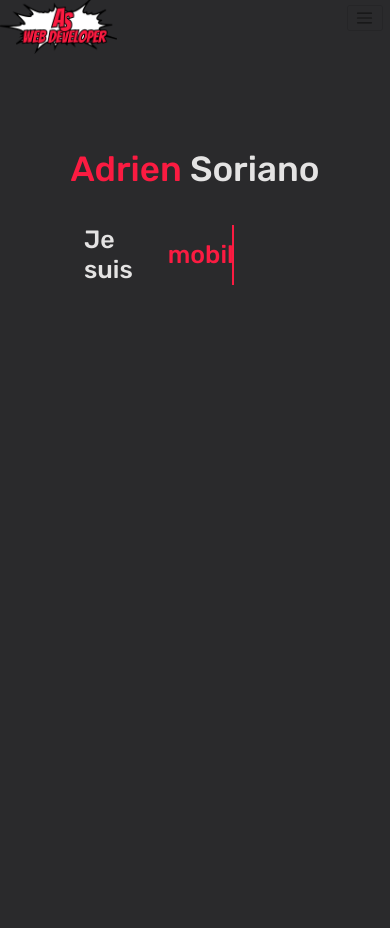
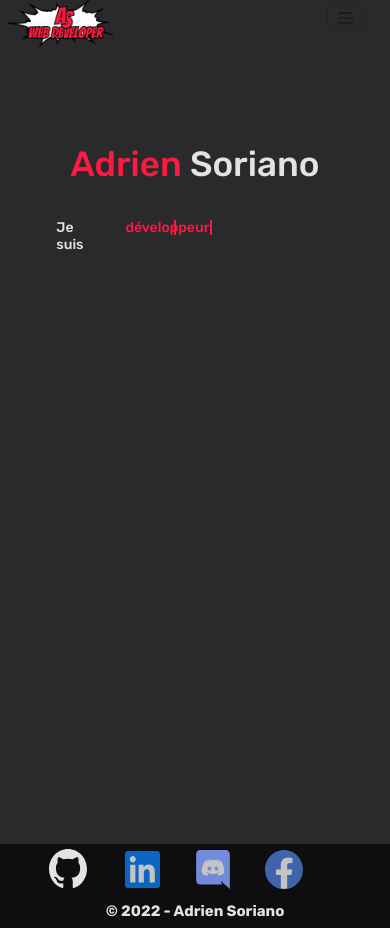
Before and after one commit to AdrienSoriano/portfolio-dev, a PHP site: page /HTML/index.html in a window 390 px wide. Before the commit the page ends 285 px from the top, so only its background shows below. Run offline with PHP 8.4, Linux system fonts and the light colour scheme.

Commit message:
[UP]
Ajout du footer et modification de la nav.

```diff
--- a/CSS/responsive.css
+++ b/CSS/responsive.css
@@ -1,3 +1,22 @@
+@media screen and (max-width: 770px){
+    .menu{
+        display: none;
+    }
+    .burger{
+        display: flex;
+    }
+    .burger ul li a{
+        color: #E4E3E3!important;
+        font-size: 3rem;
+        line-height: 200%;
+    }
+    .container-fluid{
+        width: 90%!important;
+    }
+    footer img{
+        width: 70%;
+    }
+}
 @media screen and (max-width: 450px){
     html{
         font-size: 10px;
@@ -13,4 +32,39 @@
     h1{
         margin-top: 20%;
     }
+    footer img{
+        width: 50%;
+    }
+    h2{
+        padding-left: 0;
+        width: 100%!important;
+        font-size: 1.4rem;
+    }
+    .wrapper .dynamic-txts{
+        margin-left: 15px;
+        height: 15px;
+        line-height: 15px;
+    }
+    @keyframes slide {
+        100%{
+            top: -45px;
+        }
+      }
+    @keyframes typing {
+        40%,
+        60%{
+            left: calc(77% + 20px);
+            margin: 0 -35px 0 35px;
+        }
+        100%{
+            left:0;
+        }
+    }
+    footer{
+        height: 10vh!important;
+    }
+    footer p{
+        font-size: 1.5rem;
+    }
+
 }
--- a/CSS/style.css
+++ b/CSS/style.css
@@ -8,9 +8,19 @@
     font-size: 20px;
 }
 header{
-    width: 100vw;
     height: 100vh;
     background-color: #2A2A2C;
+}
+.header-container{
+    width: 90%!important;
+    margin-left: 2%!important;
+    margin-right: 2%!important;
+}
+.menu ul li a{
+    color: #E4E3E3!important;
+}
+.burger{
+    display: none;
 }
 h1{
     color: #E4E3E3;
@@ -78,3 +88,8 @@
         left:0;
     }
 }
+footer{
+    background-color: #0E0E10;
+    color: #E4E3E3;
+    height: 30vh!important;
+}
--- a/HTML/index.html
+++ b/HTML/index.html
@@ -26,8 +26,50 @@
 <body>
 
     <header>
+        <div class="header-container p-0 m-0 d-flex w-100 justify-content-between">
             <img class="logo" src="../Assets/Media/Logo_principal.png" alt="Image de mon logo">
-        <nav class="navbar navbar-light bg-transparent fixed-top">
+
+            <!--                                  NAVBAR                                   -->
+
+
+            <nav class="menu navbar navbar-expand-lg navbar-light">
+                <div class="container-fluid">
+                <button class="navbar-toggler" type="button" data-bs-toggle="collapse" data-bs-target="#navbarNav" aria-controls="navbarNav" aria-expanded="false" aria-label="Toggle navigation">
+                    <span class="navbar-toggler-icon"></span>
+                </button>
+                <div class="collapse navbar-collapse" id="navbarNav">
+                    <ul class="navbar-nav">
+                    <li class="nav-item">
+                        <a class="nav-link active" aria-current="page" href="#">Accueil</a>
+                    </li>
+                    <li class="nav-item">
+                        <a class="nav-link" href="#">À propos</a>
+                    </li>
+                    <li class="nav-item">
+                        <a class="nav-link" href="#">Projets</a>
+                    </li>
+                    <li class="nav-item">
+                        <a class="nav-link" href="#">Labo</a>
+                    </li>
+                    <li class="nav-item">
+                        <a class="nav-link" href="#">Blogs</a>
+                    </li>
+                    <li class="nav-item">
+                        <a class="nav-link" href="#">Contact</a>
+                    </li>
+                    </ul>
+                </div>
+                </div>
+            </nav>
+
+
+            <!--                                  NAVBAR                                   -->
+
+
+            <!--                                 MENU BURGER                               -->
+
+
+            <nav class="burger navbar navbar-light bg-transparent fixed-top">
                 <div class="container-fluid">
                     <a class="navbar-brand" href="#"></a>
                     <button class="navbar-toggler" type="button" data-bs-toggle="offcanvas" data-bs-target="#offcanvasNavbar" aria-controls="offcanvasNavbar">
@@ -64,6 +106,11 @@
                     </div>
                 </div>
             </nav>
+        </div>
+
+
+        <!--                                MENU BURGER                    -->
+
 
         <div class="container d-flex justify-content-center flex-column w-75">
 
@@ -84,14 +131,44 @@
 
     <main>
 
+        <section class="about">
+
+
+        </section>
+
+        <section class="projects">
+
+
+        </section>
+
+        <section class="lab">
+
+
+        </section>
+
+        <section class="blog">
+
+
+        </section>
+
+        <section class="contact">
+
+
+        </section>
+
 
 
 
     </main>
 
-    <footer>
-
-
+    <footer class="w-100 d-flex justify-content-around align-items-center flex-column">
+        <div class="w-75 d-flex justify-content-around align-items-center m-0 p-0">
+            <a href="https://github.com/AdrienSoriano" target="_blank"><img src="../Assets/Media/Github_footer.svg" alt=""></a>
+            <a href="https://www.linkedin.com/in/adrien-soriano-695b46a7/" target="_blank"><img src="../Assets/Media/Linkedin_footer.svg" alt=""></a>
+            <a href="https://discord.gg/q2ZU8bvBSm" target="_blank"><img src="../Assets/Media/Discord_footer.svg" alt=""></a>
+            <a href=""><img src="../Assets/Media/Facebook_footer.svg" alt=""></a>
+        </div>
+        <p class="w-100 text-center m-0 fw-bold">&copy; 2022 - Adrien Soriano</p>
 
     </footer>
     <script src="https://code.jquery.com/jquery-3.3.1.slim.min.js" integrity="sha384-q8i/X+965DzO0rT7abK41JStQIAqVgRVzpbzo5smXKp4YfRvH+8abtTE1Pi6jizo" crossorigin="anonymous"></script>
```
Lines whose indentation alone changed are shown as unchanged.
